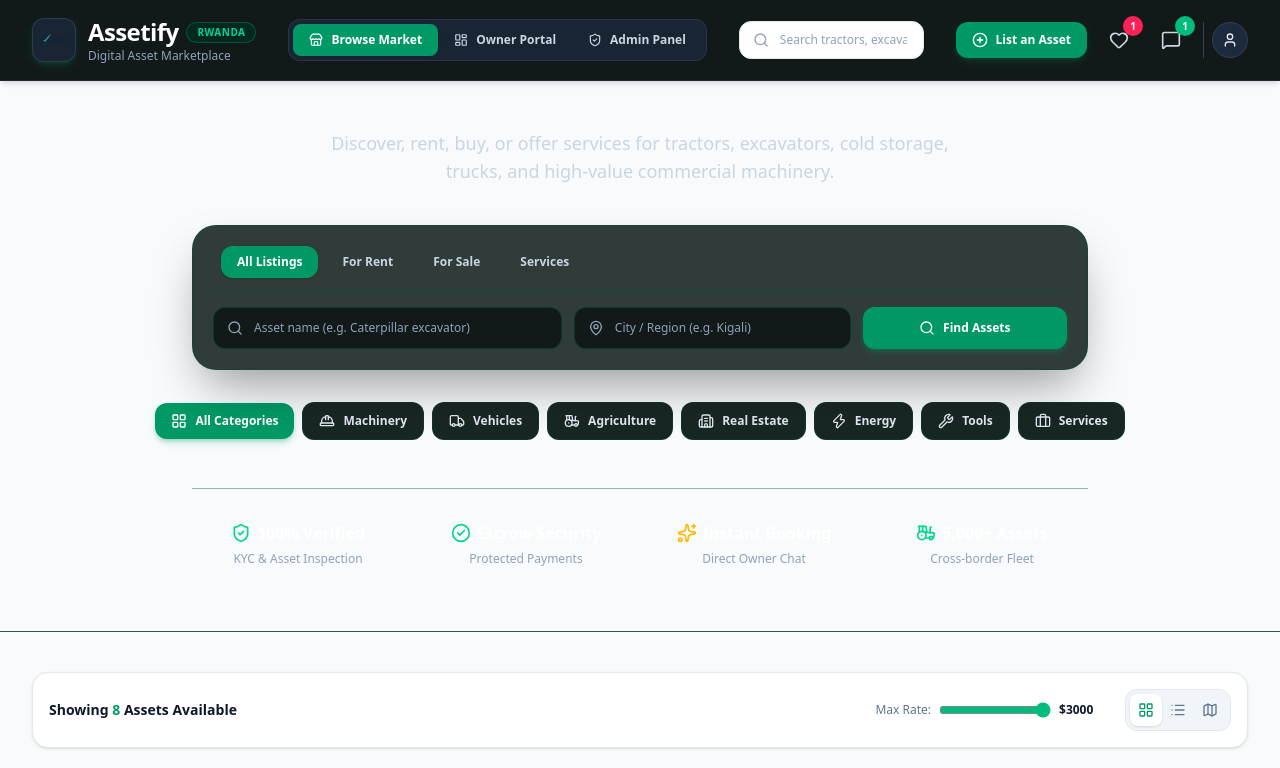
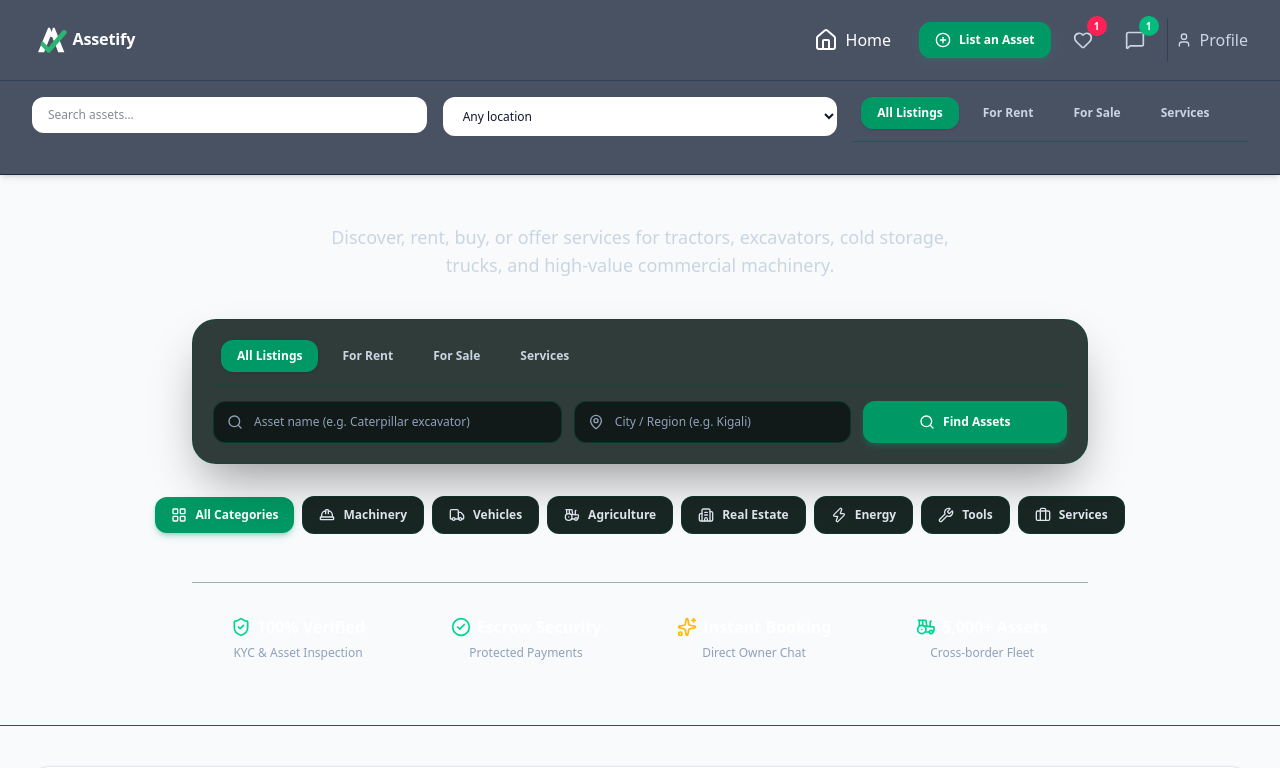
Before and after one commit to semanaparfait/Gutuza, a Next.js app: page / in a window 1280 px wide. Shown: the top 768 px of the page. Built offline with nearby package versions, Linux system fonts and the light colour scheme; grey boxes are pictures that could not be loaded.

Commit message:
feat: update Navbar component with new logo and improved layout; add search and filter functionality

```diff
--- a/app/components/Navbar.tsx
+++ b/app/components/Navbar.tsx
@@ -14,6 +14,7 @@ import {
   Store,
   Menu,
   X,
+  Home,
 } from "lucide-react";
 import Link from "next/link";
 interface NavbarProps {
@@ -38,12 +39,13 @@ export const Navbar: React.FC<NavbarProps> = ({
   setSearchQuery,
 }) => {
   const [mobileMenuOpen, setMobileMenuOpen] = React.useState(false);
+  const [selectedType, setSelectedType] = React.useState("All");
   const router = useRouter();
 
   return (
     // Primary Navigation Bar (#111a18)
-    <header className="sticky top-0 z-40 w-full bg-[#111a18] text-white border-b border-slate-800 shadow-md">
-      <div className="max-w-7xl mx-auto px-4 sm:px-6 lg:px-8">
+    <header className="sticky top-0 z-40 w-full bg-slate-800/80 text-white border-b border-slate-800 shadow-md">
+      <div className="max-w-7xl mx-auto px-4 sm:px-6 lg:px-8 border-b border-slate-700">
         <div className="flex items-center justify-between h-20 gap-4">
           {/* Logo & Brand */}
           <div className="flex items-center gap-8">
@@ -51,26 +53,17 @@ export const Navbar: React.FC<NavbarProps> = ({
               onClick={() => setActiveView("marketplace")}
               className="flex items-center gap-3 group text-left"
             >
-              <div className="w-11 h-11 rounded-xl overflow-hidden bg-slate-800/80 border border-slate-700/80 flex items-center justify-center p-1 shadow-md shadow-emerald-600/20 group-hover:scale-105 transition-transform">
-                <img src="/Logo.png" alt="Assetify Logo" className="w-full h-full object-contain" />
-              </div>
-              <div>
-                <div className="flex items-center gap-2">
-                  <span className="text-2xl font-extrabold tracking-tight text-white">
-                    Assetify
-                  </span>
-                  <span className="px-2.5 py-0.5 text-[10px] font-bold tracking-wider text-emerald-400 bg-emerald-950/80 rounded-full border border-emerald-500/30 uppercase">
-                    Rwanda
-                  </span>
-                </div>
-                <p className="text-xs text-slate-400 hidden sm:block font-medium">
-                  Digital Asset Marketplace
-                </p>
+              <div className="w-32 h-32 ">
+                <img
+                  src="/Logoo.svg"
+                  alt="Assetify Logo"
+                  className="w-full h-full object-contain"
+                />
               </div>
             </button>
 
             {/* View Switcher Navigation - 30% Charcoal styling with 10% Emerald Active */}
-            <nav className="hidden lg:flex items-center p-1 bg-slate-800/80 rounded-xl border border-slate-700/60">
+            {/* <nav className="hidden lg:flex items-center p-1 bg-slate-800/80 rounded-xl border border-slate-700/60">
               <button
                 onClick={() => setActiveView("marketplace")}
                 className={`flex items-center gap-2 px-4 py-2 text-xs font-bold rounded-lg transition-all ${activeView === "marketplace"
@@ -104,24 +97,17 @@ export const Navbar: React.FC<NavbarProps> = ({
                 <ShieldCheck className="w-3.5 h-3.5" />
                 Admin Panel
               </button>
-            </nav>
-          </div>
-
-          {/* Quick Header Search Bar (60% Crisp light input) */}
-          <div className="hidden md:flex flex-1 max-w-md mx-4 relative">
-            <Search className="w-4 h-4 absolute left-3.5 top-1/2 -translate-y-1/2 text-slate-400" />
-            <input
-              type="text"
-              value={searchQuery}
-              onChange={(e) => setSearchQuery(e.target.value)}
-              placeholder="Search tractors, excavators, cold storage..."
-              className="w-full pl-10 pr-4 py-2.5 text-xs rounded-xl bg-white text-slate-900 border border-slate-200 focus:outline-none focus:ring-2 focus:ring-emerald-500 transition-all placeholder:text-slate-400 font-medium"
-            />
+            </nav> */}
           </div>
 
           {/* Right Action Controls */}
           <div className="flex items-center gap-2 sm:gap-3">
-            {/* 10% Call to Action (CTA) Button */}
+            <div className="hidden lg:flex items-center gap-6">
+              <div className="flex items-center gap-2 px-4 py-2.5">
+                <Home />
+                <p>Home</p>
+              </div>
+            </div>
             <button
               onClick={onOpenListModal}
               className="flex items-center gap-2 px-4 py-2.5 bg-emerald-600 hover:bg-emerald-700 text-white text-xs font-extrabold rounded-xl shadow-md shadow-emerald-600/20 transition-all active:scale-[0.98]"
@@ -160,8 +146,9 @@ export const Navbar: React.FC<NavbarProps> = ({
             {/* User Profile Avatar */}
             <div className="flex items-center pl-2 border-l border-slate-700">
               <Link href="/app/account">
-                <div className="w-9 h-9 rounded-full bg-slate-800 flex items-center justify-center text-slate-200 font-bold text-xs border border-slate-700">
+                <div className="flex items-center gap-2  py-2.5 text-slate-300 hover:text-white hover:bg-slate-800  transition-colors">
                   <User className="w-4 h-4" />
+                  <p>Profile</p>
                 </div>
               </Link>
             </div>
@@ -199,7 +186,8 @@ export const Navbar: React.FC<NavbarProps> = ({
                   setActiveView("marketplace");
                   setMobileMenuOpen(false);
                 }}
-                className={`flex flex-col items-center gap-1.5 p-3 rounded-xl text-xs font-bold border ${activeView === "marketplace"
+                className={`flex flex-col items-center gap-1.5 p-3 rounded-xl text-xs font-bold border ${
+                  activeView === "marketplace"
                     ? "bg-emerald-600 border-emerald-600 text-white"
                     : "border-slate-700 text-slate-300"
                 }`}
@@ -212,7 +200,8 @@ export const Navbar: React.FC<NavbarProps> = ({
                   setActiveView("seller");
                   setMobileMenuOpen(false);
                 }}
-                className={`flex flex-col items-center gap-1.5 p-3 rounded-xl text-xs font-bold border ${activeView === "seller"
+                className={`flex flex-col items-center gap-1.5 p-3 rounded-xl text-xs font-bold border ${
+                  activeView === "seller"
                     ? "bg-emerald-600 border-emerald-600 text-white"
                     : "border-slate-700 text-slate-300"
                 }`}
@@ -226,7 +215,8 @@ export const Navbar: React.FC<NavbarProps> = ({
                   setMobileMenuOpen(false);
                   router.push("/app/admin");
                 }}
-                className={`flex flex-col items-center gap-1.5 p-3 rounded-xl text-xs font-bold border ${activeView === "admin"
+                className={`flex flex-col items-center gap-1.5 p-3 rounded-xl text-xs font-bold border ${
+                  activeView === "admin"
                     ? "bg-emerald-600 border-emerald-600 text-white"
                     : "border-slate-700 text-slate-300"
                 }`}
@@ -238,6 +228,47 @@ export const Navbar: React.FC<NavbarProps> = ({
           </div>
         )}
       </div>
+      <div className="hidden lg:grid grid-cols-3 gap-4  px-4 sm:px-6 lg:px-8 py-4">
+        <div>
+          <input
+            type="text"
+            value={searchQuery}
+            onChange={(e) => setSearchQuery(e.target.value)}
+            placeholder="Search assets..."
+            className="w-full px-4 py-2.5 text-xs rounded-xl bg-white text-slate-900"
+          />
+        </div>
+        <div>
+          <select className="w-full px-4 py-2.5 text-xs rounded-xl bg-white text-slate-900">
+            <option value="all">Any location</option>
+            <option value="category1">kigali</option>
+            <option value="category2">gatenga</option>
+            <option value="category3">kicukiro</option>
+          </select>
+        </div>
+        <div className="flex items-center gap-2 mb-4 px-2 border-b border-emerald-900/40 pb-3">
+          {["All", "Rent", "Sale", "Service"].map((t) => (
+            <button
+              key={t}
+              onClick={() => setSelectedType(t)}
+              className={`px-4 py-2 rounded-xl text-xs font-bold transition-all ${
+                selectedType === t
+                  ? "bg-emerald-600 text-white shadow-sm"
+                  : "text-slate-300 hover:text-white hover:bg-emerald-950/60"
+              }`}
+            >
+              {t === "All"
+                ? "All Listings"
+                : t === "Rent"
+                  ? "For Rent"
+                  : t === "Sale"
+                    ? "For Sale"
+                    : "Services"}
+            </button>
+          ))}
+        </div>
+
+      </div>
     </header>
   );
 };
```
Also changed, not shown: public/logoo.svg (added). Lines whose indentation alone changed are shown as unchanged.
